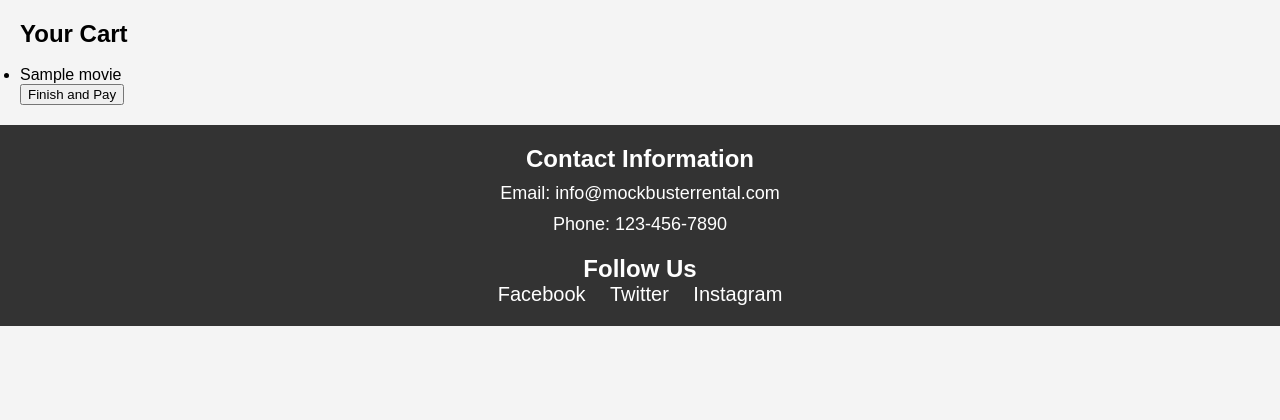
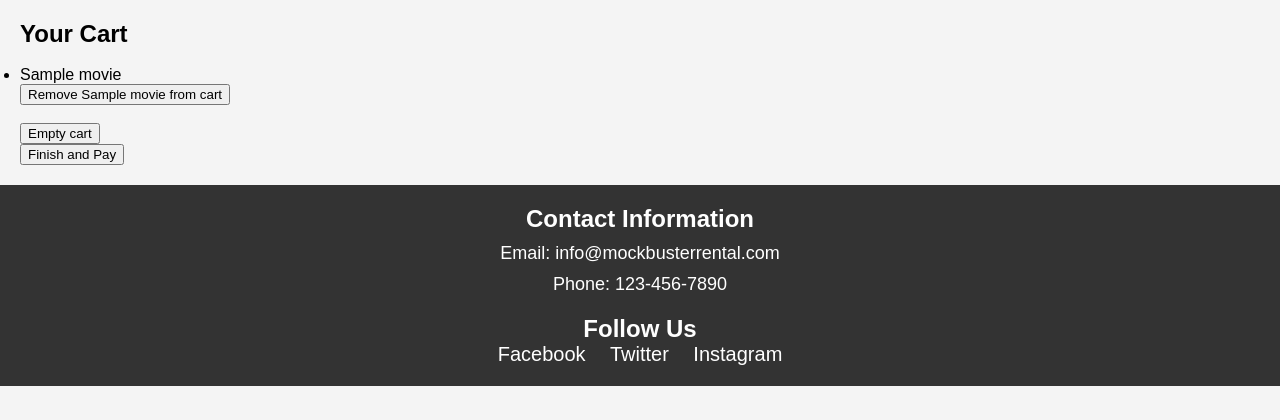
Before and after one commit to Volatar/Group7-repo-projects, a Flask app: template Selenium Lab/website/templates/cart.html in a window 1280 px wide. Shown: the part 100-520 px from the top of the page. Run offline with Flask 3, Linux system fonts and the light colour scheme; the template is opened without the code that fills it: most values are stand-ins (such as "Sample title", 1, 10 or a date in 2020).

Commit message:
Remove item from cart and empty cart functionality added.

```diff
--- a/Selenium Lab/website/templates/cart.html
+++ b/Selenium Lab/website/templates/cart.html
@@ -26,13 +26,24 @@
         <br />
         <ul>
             {% for movie in cart %}
-                <li>{{ movie }}</li>
+                <li>{{ movie }}
+                <form method="post" action="/delete_item">
+                    <input type="hidden" name="movie" value="{{ movie }}">
+                    <input type="submit" value="Remove {{ movie }} from cart">
+                </form>
+                </li>
             {% endfor %}
         </ul>
+        <br />
+        {% if cart != [] %}
+        <form method="post" action="/empty_cart">
+            <input type="submit" value="Empty cart">
+        </form>
         <form method="post" action="/payment">
             <input type="hidden" value="{{ cart }}">
             <input type="submit" value="Finish and Pay">
         </form>
+        {% endif %}
     </main>
 
     <footer>
```
Also changed, not shown: Selenium Lab/website/movies.py (+14 -0 lines).
